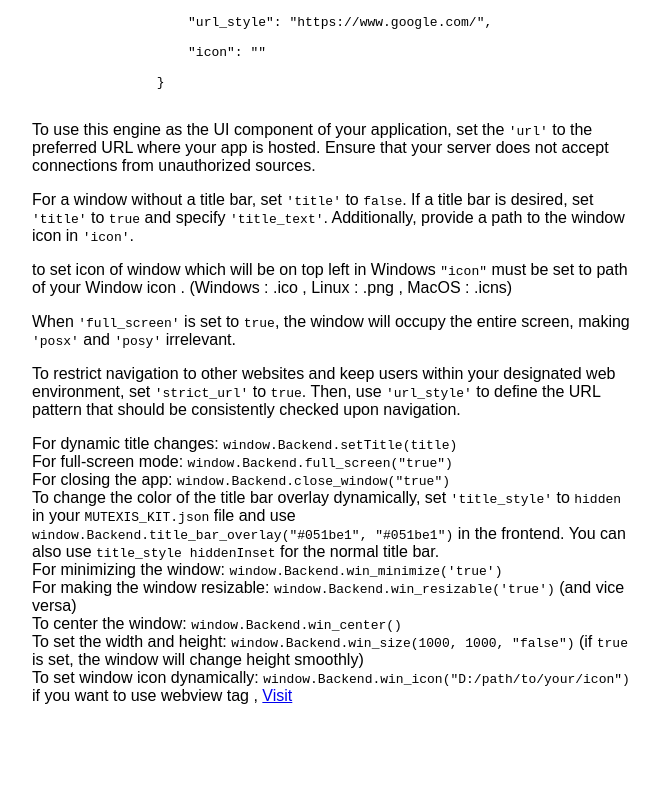
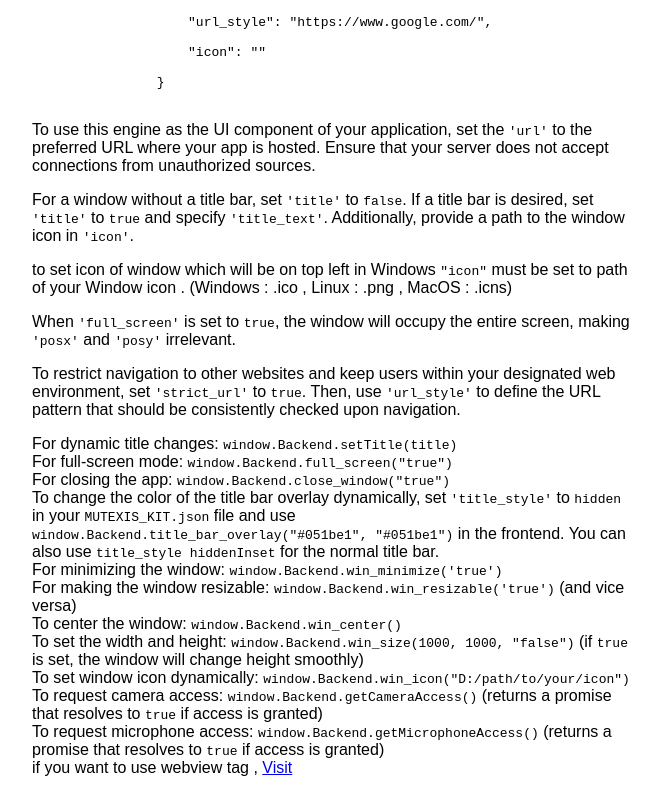
Before and after one commit to SkillfulElectro/EMWebKit, an Electron app: page welcome.html in a window 1280 px wide. Shown: the part 645-1438 px from the top of the page, without its empty margins (308-968 px from the left). Before the commit the page ends 1366 px from the top, so only its background shows below. Drawn offline with Linux system fonts and the light colour scheme.

Commit message:
Update welcome.html

```diff
--- a/welcome.html
+++ b/welcome.html
@@ -99,6 +99,10 @@
             <br>
             To set window icon dynamically: <code>window.Backend.win_icon("D:/path/to/your/icon")</code>
             <br>
+            To request camera access: <code>window.Backend.getCameraAccess()</code> (returns a promise that resolves to <code>true</code> if access is granted)
+            <br>
+            To request microphone access:  <code>window.Backend.getMicrophoneAccess()</code> (returns a promise that resolves to <code>true</code> if access is granted)
+            <br>
             if you want to use webview tag , <a href="https://www.electronjs.org/docs/latest/api/webview-tag">Visit</a>
         </p>
     </div>
```
